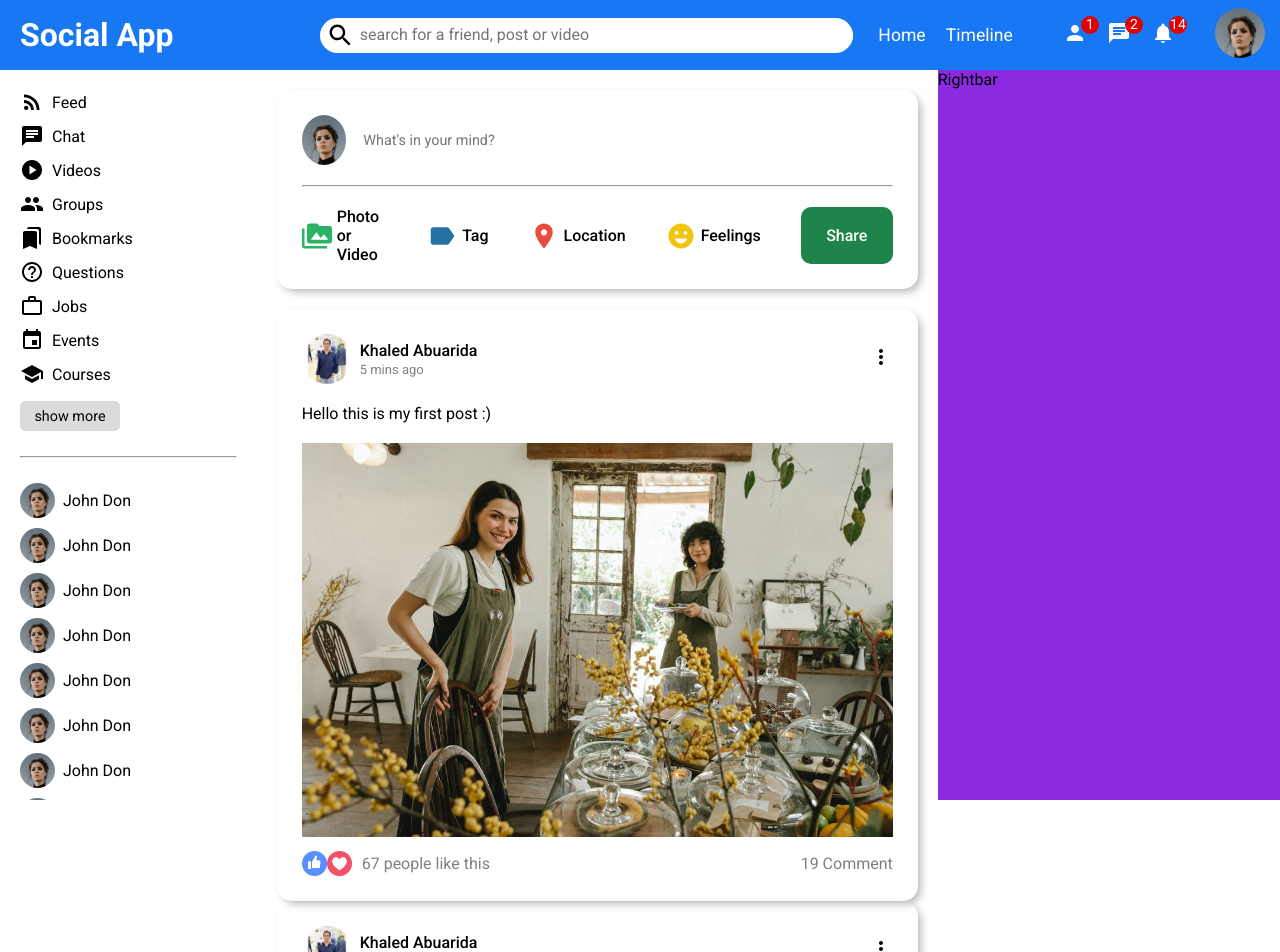
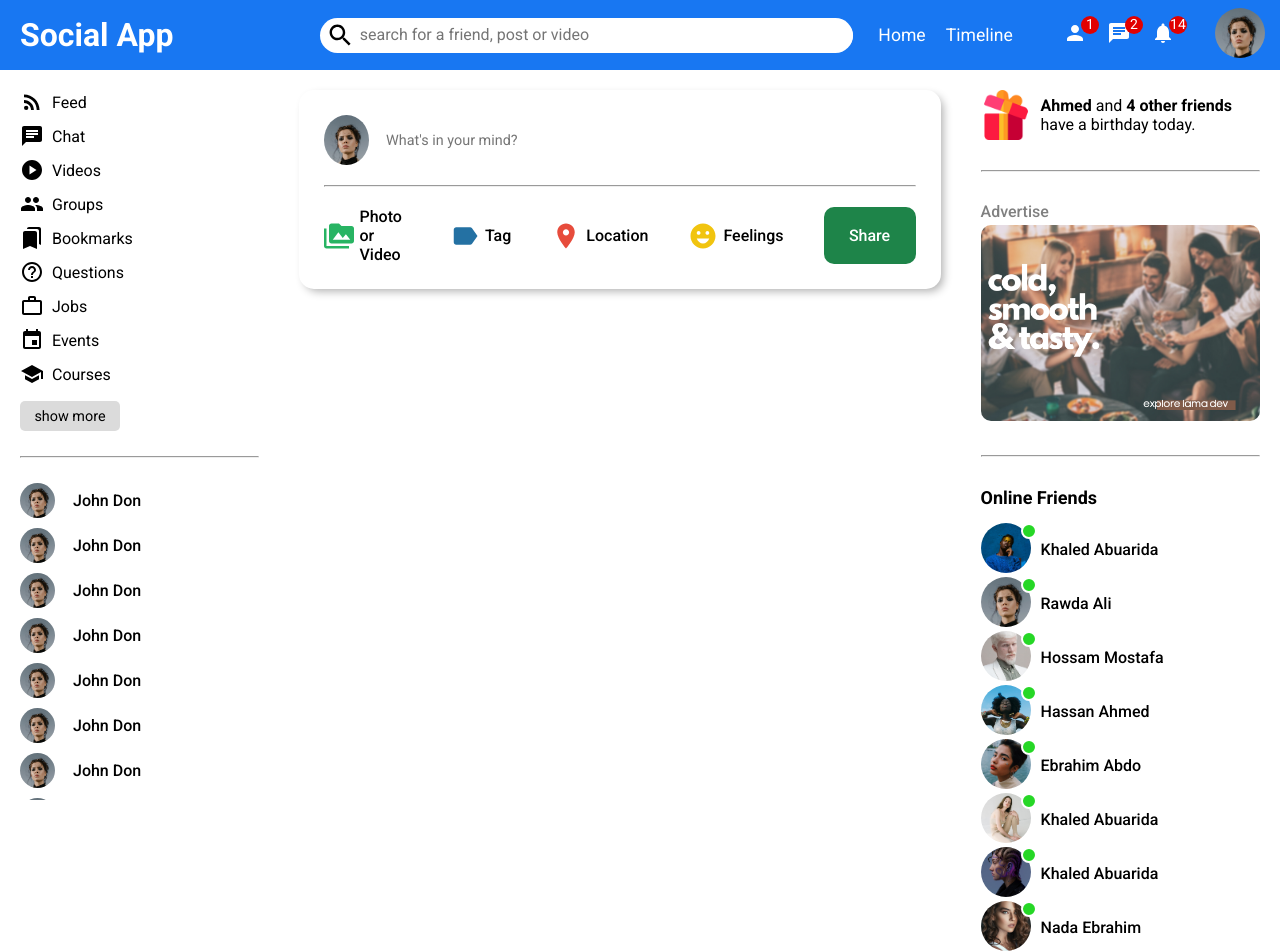
Before and after one commit to KhaledAbuarida/social-app, a React (Create React App) app: page / in a window 1280 px wide. Shown: the top 952 px of the page. Built offline with nearby package versions, Linux system fonts and the light colour scheme.

Commit message:
right side bar is complete

```diff
--- a/src/components/feed/Feed.jsx
+++ b/src/components/feed/Feed.jsx
@@ -1,18 +1,16 @@
 import Share from '../share/Share'
 import Post from '../post/Post'
 import './feed.css'
+import { Posts } from '../../dummyData'
 
 export default function Feed() {
   return (
     <div className='feed'>
       <Share />
-      <Post />
-      <Post />
-      <Post />
-      <Post />
-      <Post />
-      <Post />
-      <Post />
+      {Posts.map((p) => {
+        <Post key={p.id} post={p}/>
+      })}
+
     </div>
   )
 }
--- a/src/components/feed/feed.css
+++ b/src/components/feed/feed.css
@@ -1,5 +1,5 @@
 .feed {
-    flex: 5;
+    flex: 6;
     height: calc(100vh - 70px);
     padding: 20px;
 }
--- a/src/components/post/Post.jsx
+++ b/src/components/post/Post.jsx
@@ -1,7 +1,8 @@
 import './post.css'
 import MoreVertIcon from '@mui/icons-material/MoreVert';
 
-export default function Post() {
+export default function Post({post}) {
+  console.log(post);
   return (
     <div className='post'>
       <div className="postContainer">
--- a/src/components/post/post.css
+++ b/src/components/post/post.css
@@ -4,6 +4,7 @@
     box-shadow: 4px 4px 10px -2px rgba(0,0,0,0.33);
     -webkit-box-shadow: 4px 4px 10px -2px rgba(0,0,0,0.33);
     -moz-box-shadow: 4px 4px 10px -2px rgba(0,0,0,0.33);
+    margin: 20px 0;
 }
 
 /* Post Upper Part */
--- a/src/components/rightbar/Rightbar.jsx
+++ b/src/components/rightbar/Rightbar.jsx
@@ -3,7 +3,86 @@ import './rightbar.css'
 export default function Rightbar() {
   return (
     <div className='rightBar'>
-      Rightbar
+      <div className="rightbarContainer">
+        <div className="birthdaySection">
+          <img className='giftImg' src="/assets/gift.png" alt="" />
+          <span className='birthdayText'><b>Ahmed</b> and <b>4 other friends</b> have a birthday today.</span>
+        </div>
+      </div>
+
+      <hr className='rightbarHr'/>
+
+      <div className="adContainer">
+        <span>Advertise</span>
+        <img className='adImg' src="/assets/ad.png" alt="" />
+      </div>
+
+      <hr className='rightbarHr'/>
+
+      <div className="onlineFriendsSection">
+        <div className="header">
+          Online Friends
+        </div>
+        <ul className="friendList">
+          <li className="listItem">
+            <div className="profilePic">
+              <img className='friendImg' src="/assets/person/7.jpeg" alt="" />
+              <span className='onlineDot'></span>
+            </div>
+            <span className='friendName'>Khaled Abuarida</span>
+          </li>
+          <li className="listItem">
+            <div className="profilePic">
+              <img className='friendImg' src="/assets/person/1.jpeg" alt="" />
+              <span className='onlineDot'></span>
+            </div>
+            <span className='friendName'>Rawda Ali</span>
+          </li>
+          <li className="listItem">
+            <div className="profilePic">
+              <img className='friendImg' src="/assets/person/2.jpeg" alt="" />
+              <span className='onlineDot'></span>
+            </div>
+            <span className='friendName'>Hossam Mostafa</span>
+          </li>
+          <li className="listItem">
+            <div className="profilePic">
+              <img className='friendImg' src="/assets/person/3.jpeg" alt="" />
+              <span className='onlineDot'></span>
+            </div>
+            <span className='friendName'>Hassan Ahmed</span>
+          </li>
+          <li className="listItem">
+            <div className="profilePic">
+              <img className='friendImg' src="/assets/person/4.jpeg" alt="" />
+              <span className='onlineDot'></span>
+            </div>
+            <span className='friendName'>Ebrahim Abdo</span>
+          </li>
+          <li className="listItem">
+            <div className="profilePic">
+              <img className='friendImg' src="/assets/person/5.jpeg" alt="" />
+              <span className='onlineDot'></span>
+            </div>
+            <span className='friendName'>Khaled Abuarida</span>
+          </li>
+          <li className="listItem">
+            <div className="profilePic">
+              <img className='friendImg' src="/assets/person/6.jpeg" alt="" />
+              <span className='onlineDot'></span>
+            </div>
+            <span className='friendName'>Khaled Abuarida</span>
+          </li>
+          <li className="listItem">
+            <div className="profilePic">
+              <img className='friendImg' src="/assets/person/8.jpeg" alt="" />
+              <span className='onlineDot'></span>
+            </div>
+            <span className='friendName'>Nada Ebrahim</span>
+          </li>
+        </ul>
+      </div>
+
     </div>
   )
 }
--- a/src/components/rightbar/rightbar.css
+++ b/src/components/rightbar/rightbar.css
@@ -1,5 +1,75 @@
 .rightBar {
-    flex: 4;
+    flex: 3;
     height: calc(100vh - 70px);
-    background-color: blueviolet;
+    padding: 20px;
 }
+.rightbarHr {
+    margin: 30px 0
+}
+/* birthday section */
+.birthdaySection {
+    width: 100%;
+    display: flex;
+    align-items: center;
+}
+.giftImg {
+    width: 50px;
+    height: 50px;
+    margin-right: 10px;
+}
+.birthdayText {
+
+}
+/* ---------------- */
+
+/* ad section */
+.adImg {
+    width: 100%;
+    border-radius: 10px;
+    margin-top: 4px;
+}
+.adContainer span {
+    font-weight: 500;
+    color: gray;
+}
+/* ---------- */
+
+/* online friends section */
+.onlineFriendsSection .header {
+    font-weight: bold;
+    font-size: large;
+
+}
+.friendImg {
+    width: 50px;
+    height: 50px;
+    border-radius: 50%;
+    margin-right: 10px;
+}
+.friendList {
+    list-style: none;
+    margin-top: 15px;
+}
+.listItem {
+    display: flex;
+    align-items: center;
+}
+.friendName {
+    font-weight: 500;
+}
+.profilePic {
+    position: relative;
+}
+.onlineDot {
+    width: 12px;
+    height: 12px;
+    background-color: rgb(38, 215, 38);
+    border-radius: 50%;
+    position: absolute;
+    top: 0;
+    right: 4px;
+    border: 2px solid #fff;
+}
+
+
+/* ---------------------- */
--- /dev/null
+++ b/src/dummyData.js
@@ -0,0 +1,139 @@
+export const Users = [
+    {
+      id:1,
+      profilePicture: "assets/person/1.jpeg",
+      username: "Safak Kocaoglu",
+    },
+    {
+      id:2,
+      profilePicture: "assets/person/2.jpeg",
+      username: "Janell Shrum",
+    },
+    {
+      id:3,
+      profilePicture: "assets/person/3.jpeg",
+      username: "Alex Durden",
+    },
+    {
+      id:4,
+      profilePicture: "assets/person/4.jpeg",
+      username: "Dora Hawks",
+    },
+    {
+      id:5,
+      profilePicture: "assets/person/5.jpeg",
+      username: "Thomas Holden",
+    },
+    {
+      id:6,
+      profilePicture: "assets/person/6.jpeg",
+      username: "Shirley Beauchamp",
+    },
+    {
+      id:7,
+      profilePicture: "assets/person/7.jpeg",
+      username: "Travis Bennett",
+    },
+    {
+      id:8,
+      profilePicture: "assets/person/8.jpeg",
+      username: "Kristen Thomas",
+    },
+    {
+      id:9,
+      profilePicture: "assets/person/9.jpeg",
+      username: "Gary Duty",
+    },
+    {
+      id:10,
+      profilePicture: "assets/person/10.jpeg",
+      username: "Safak Kocaoglu",
+    },
+  ];
+
+  export const Posts = [
+    {
+      id: 1,
+      desc: "Love For All, Hatred For None.",
+      photo: "assets/post/1.jpeg",
+      date: "5 mins ago",
+      userId: 1,
+      like: 32,
+      comment: 9,
+    },
+    {
+      id: 2,
+      photo: "assets/post/2.jpeg",
+      date: "15 mins ago",
+      userId: 2,
+      like: 2,
+      comment: 1,
+    },
+    {
+      id: 3,
+      desc: "Every moment is a fresh beginning.",
+      photo: "assets/post/3.jpeg",
+      date: "1 hour ago",
+      userId: 3,
+      like: 61,
+      comment: 2,
+    },
+    {
+      id: 4,
+      photo: "assets/post/4.jpeg",
+      date: "4 hours ago",
+      userId: 4,
+      like: 7,
+      comment: 3,
+    },
+    {
+      id: 5,
+      photo: "assets/post/5.jpeg",
+      date: "5 hours ago",
+      userId: 5,
+      like: 23,
+      comment: 5,
+    },
+    {
+      id: 6,
+      photo: "assets/post/6.jpeg",
+      date: "1 day ago",
+      userId: 6,
+      like: 44,
+      comment: 6,
+    },
+    {
+      id: 7,
+      desc: "Never regret anything that made you smile.",
+      photo: "assets/post/7.jpeg",
+      date: "2 days ago",
+      userId: 7,
+      like: 52,
+      comment: 3,
+    },
+    {
+      id: 8,
+      photo: "assets/post/8.jpeg",
+      date: "3 days ago",
+      userId: 8,
+      like: 15,
+      comment: 1,
+    },
+    {
+      id: 9,
+      desc: "Change the world by being yourself.",
+      photo: "assets/post/9.jpeg",
+      date: "5 days ago",
+      userId: 9,
+      like: 11,
+      comment: 2,
+    },
+    {
+      id: 10,
+      photo: "assets/post/10.jpeg",
+      date: "1 week ago",
+      userId: 10,
+      like: 104,
+      comment: 12,
+    },
+  ];
```
